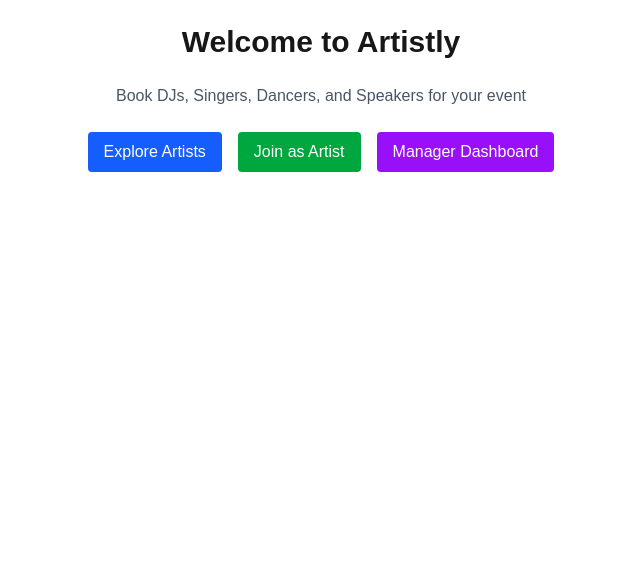
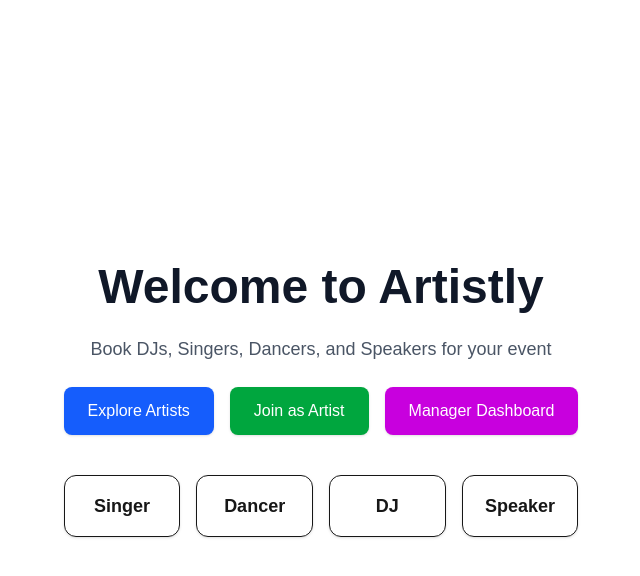
Before and after one commit to Mayursanodiya-code/artistly, a Next.js app: page / in a window 1280 px wide. Shown: the top 576 px of the page, without its empty margins (319-959 px from the left). Built offline with nearby package versions, Linux system fonts and the light colour scheme.

Commit message:
style: centered and polished homepage layout

```diff
--- a/src/app/page.tsx
+++ b/src/app/page.tsx
@@ -2,29 +2,47 @@ import Link from "next/link";
 
 export default function HomePage() {
   return (
-    <main className="p-6 text-center space-y-6">
-      <h1 className="text-3xl font-bold">Welcome to Artistly</h1>
-      <p className="text-gray-600">
+    <main className="min-h-screen flex items-center justify-center bg-white dark:bg-black text-center px-4">
+      <div className="space-y-6">
+        <h1 className="text-4xl sm:text-5xl font-extrabold text-gray-900 dark:text-white">
+          Welcome to Artistly
+        </h1>
+
+        <p className="text-lg text-gray-600 dark:text-gray-300">
           Book DJs, Singers, Dancers, and Speakers for your event
         </p>
 
-      <div className="flex justify-center gap-4 mt-6">
+        <div className="flex flex-wrap justify-center gap-4 mt-6">
           <Link href="/artists">
-          <button className="bg-blue-600 text-white px-4 py-2 rounded">
+            <button className="bg-blue-600 hover:bg-blue-700 text-white px-6 py-3 rounded-lg shadow transition">
               Explore Artists
             </button>
           </Link>
+
           <Link href="/onboard">
-          <button className="bg-green-600 text-white px-4 py-2 rounded">
+            <button className="bg-green-600 hover:bg-green-700 text-white px-6 py-3 rounded-lg shadow transition">
               Join as Artist
             </button>
           </Link>
+
           <Link href="/dashboard">
-          <button className="bg-purple-600 text-white px-4 py-2 rounded">
+            <button className="bg-fuchsia-600 hover:bg-fuchsia-700 text-white px-6 py-3 rounded-lg shadow transition">
               Manager Dashboard
             </button>
           </Link>
         </div>
+
+        <div className="grid grid-cols-2 sm:grid-cols-4 gap-4 mt-10">
+          {["Singer", "Dancer", "DJ", "Speaker"].map((category) => (
+            <div
+              key={category}
+              className="p-4 border rounded-xl shadow text-lg font-semibold dark:border-gray-600 dark:text-white hover:bg-gray-50 dark:hover:bg-gray-800 transition"
+            >
+              {category}
+            </div>
+          ))}
+        </div>
+      </div>
     </main>
   );
 }
```
Lines whose indentation alone changed are shown as unchanged.
